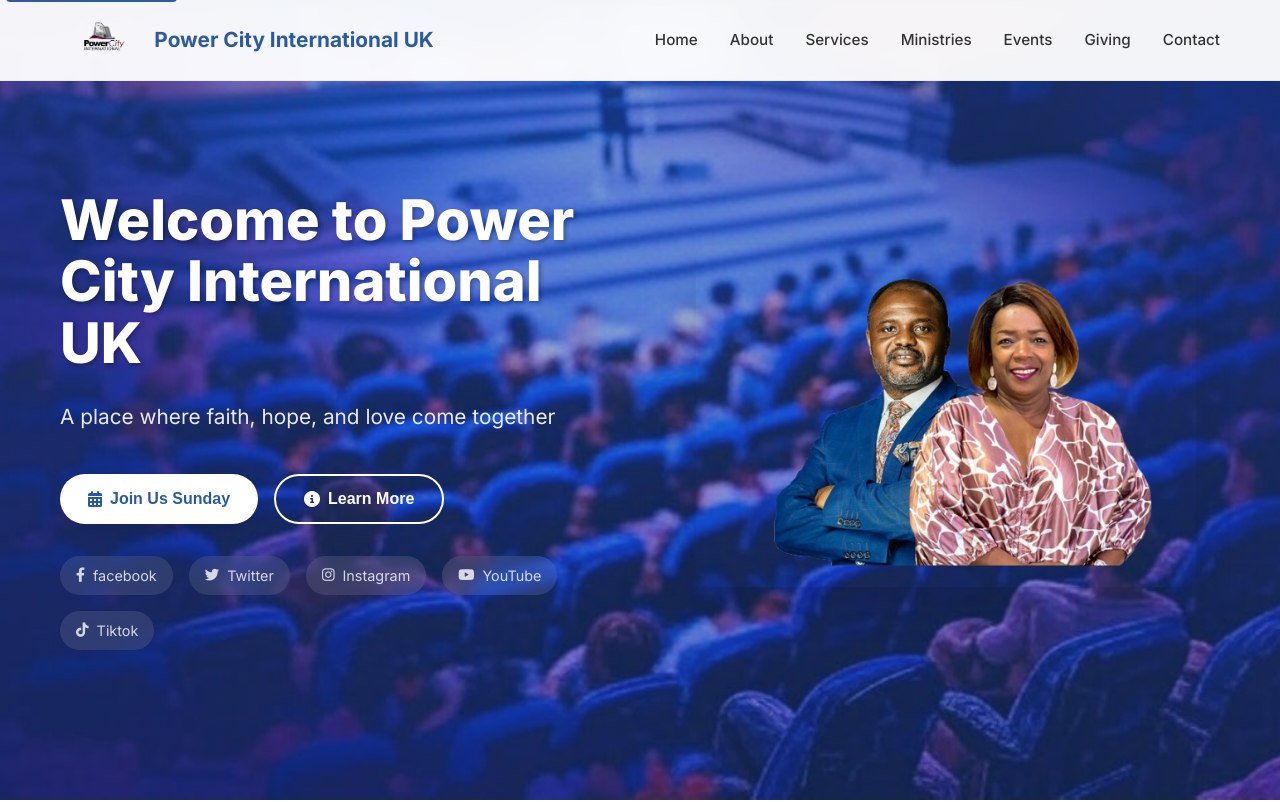
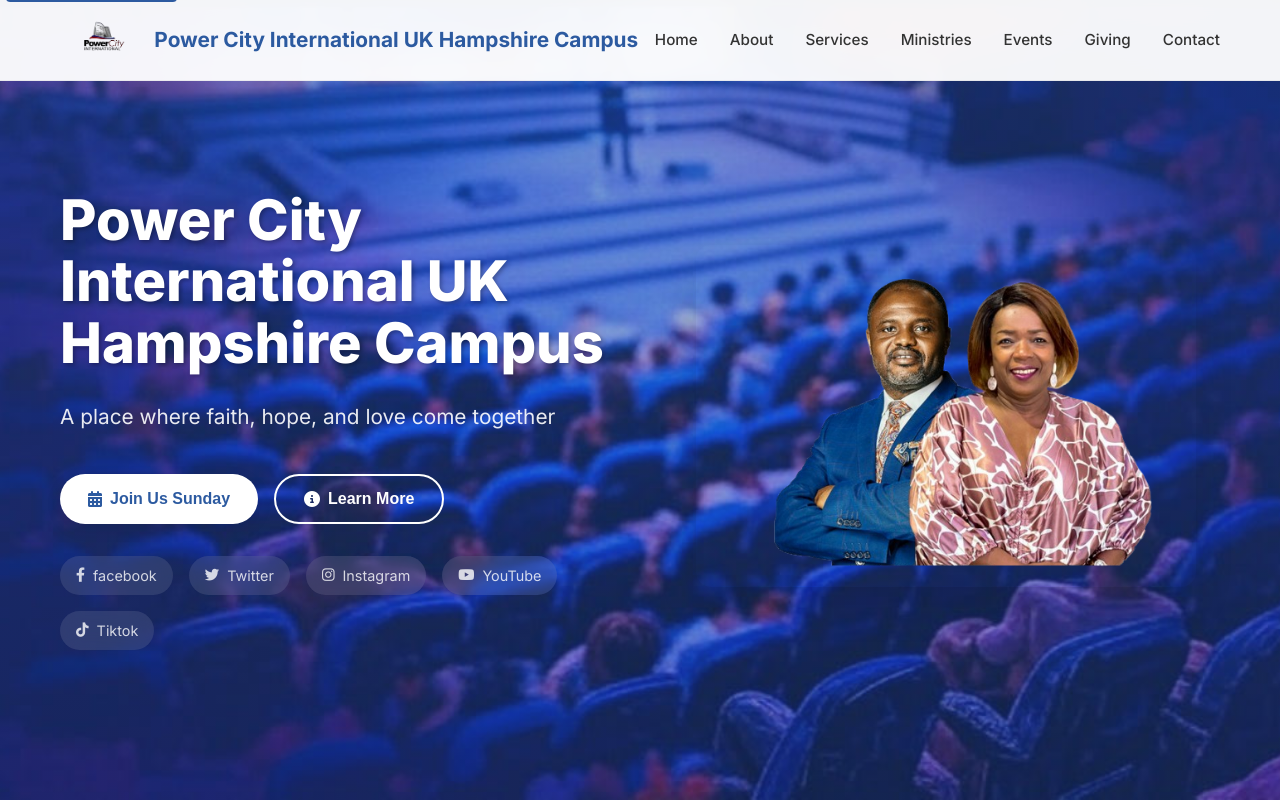
Before and after one commit to bello-thompsondavid/powercityinternational4, a plain HTML site: page index.html in a window 1280 px wide. Shown: the top 802 px of the page. Drawn offline with Linux system fonts and the light colour scheme.

Commit message:
Update index.html

```diff
--- a/index.html
+++ b/index.html
@@ -3,7 +3,7 @@
 <head>
     <meta charset="UTF-8">
     <meta name="viewport" content="width=device-width, initial-scale=1.0">
-    <title>Power City International UK- Welcome Home</title>
+    <title>Power City International UK Hampshire Campus - Welcome Home</title>
     <link href="https://fonts.googleapis.com/css2?family=Inter:wght@300;400;500;600;700;800&display=swap" rel="stylesheet">
     <link href="https://cdnjs.cloudflare.com/ajax/libs/font-awesome/6.4.0/css/all.min.css" rel="stylesheet">
     <link rel="stylesheet" href="styles.css" class="rel">
@@ -14,7 +14,7 @@
         <div class="nav-container">
             <div class="nav-logo">
                 <img src="images/churchlogo.png" alt="Church Logo">
-                <h2>Power City International UK</h2>
+                <h2>Power City International UK Hampshire Campus </h2>
             </div>
             <ul class="nav-menu" id="nav-menu">
                 <li class="nav-item">
@@ -53,7 +53,7 @@
         <div class="container">
             <div class="hero-content">
                 <div class="hero-text fade-in from-left">
-                    <h1 class="hero-title">Welcome to Power City International UK</h1>
+                    <h1 class="hero-title">Power City International UK Hampshire Campus </h1>
                     <p class="hero-subtitle">A place where faith, hope, and love come together</p>
                     <div class="hero-buttons">
                         <button class="btn btn-primary" onclick="scrollToSection('services')">
```
